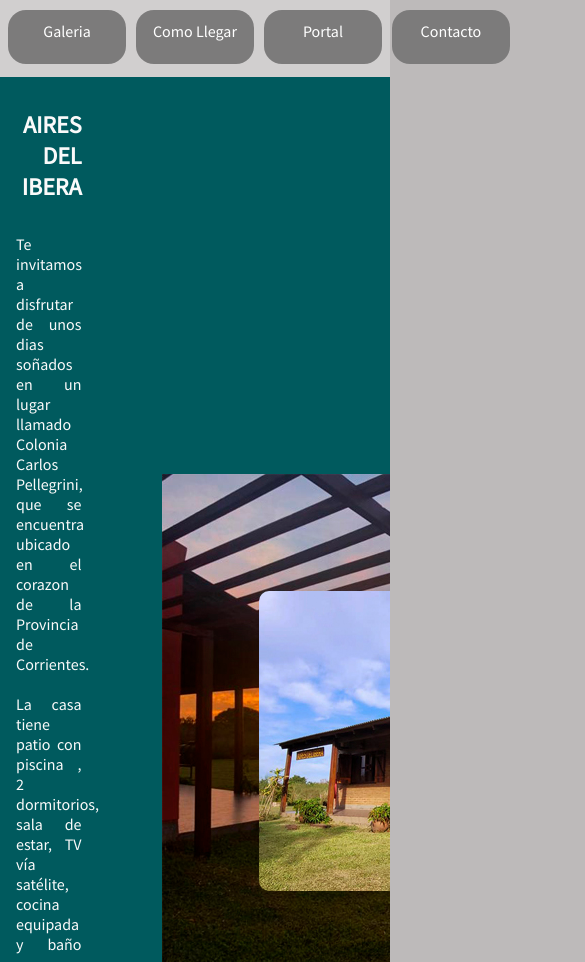
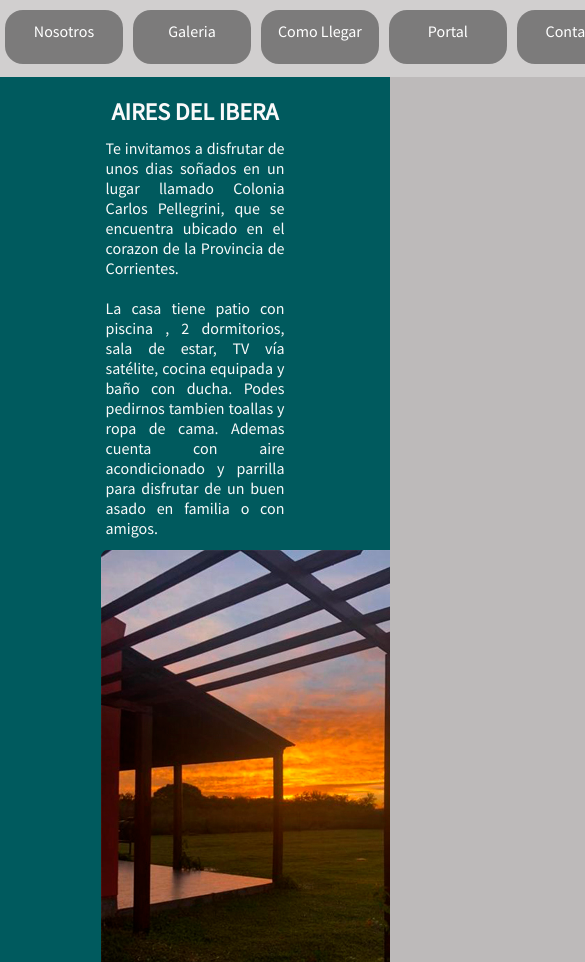
Before and after one commit to angelesgdf/airesdelibera, a plain HTML site: page index.html in a window 390 px wide. Shown: the part 138-1100 px from the top of the page, 585 px wide, since content can reach past the window. Drawn offline with Linux system fonts and the light colour scheme.

Commit message:
agregue responsive en el index

```diff
--- a/style.css
+++ b/style.css
@@ -244,7 +244,7 @@ h2{
     color: #fafafa;
     grid-area: title;
     text-align: center;
-    text-align: end;
+
     margin: .5rem;
     padding: .5rem;
     align-self: flex-end;
@@ -321,6 +321,17 @@ h2{
     body {
         background-color: #005A5E;
     }
+    nav {
+        font-size: medium;
+        background-color: #d1cfcf;
+        padding-top: .5rem;
+        padding-bottom: .5rem;
+        justify-content: center;
+        flex: auto;
+        display: flex;
+
+
+    }
 }
 
 @media screen and (max-width: 780px) {
@@ -332,6 +343,20 @@ h2{
         width: auto;
 
     }
+    nav {
+        font-size: medium;
+        background-color: #d1cfcf;
+        padding-top: .5rem;
+        padding-bottom: .5rem;
+        justify-content: center;
+        flex: auto;
+        display: flex;
+
+
+    }
+
+
+
 }
 
 @media screen and (max-width: 480px) {
@@ -342,4 +367,69 @@ h2{
         width: auto;
 
     }
+    nav {
+        font-size: medium;
+        background-color: #d1cfcf;
+        padding-top: .5rem;
+        padding-bottom: .5rem;
+        justify-content: center;
+        flex: auto;
+        display:inline-block;
+
+
+    }
+
+    .grid {
+        display: grid;
+        grid-template-columns: 25% 25% 25% 25%;
+        grid-template-rows: min-content min-content min-content min-content;
+        grid-template-areas:
+            "... title    title ..."
+            "... texto    texto ..."
+            "... img1    img1..."
+            "... img2    img2..."
+
+    }
+
+    .grid-texto {
+        grid-area: texto;
+        color: #fafafa;
+        padding: 0%;
+        text-align:justify;
+
+
+
+    }
+
+    .grid-img1 {
+        grid-area: img1;
+        overflow: auto;
+        padding: .1rem;
+        margin: .1rem;
+        align-self: center;
+        border-radius: 10px;
+        align-items: center;
+    }
+
+    .grid-img2 {
+        grid-area: img2;
+        overflow: auto;
+        align-self: center;
+        margin: .1rem;
+        border-radius: 10px;
+       align-items: center;
+
+    }
+
+    .grid-title {
+        color: #fafafa;
+        grid-area: title;
+        text-align: center;
+        margin: .1rem;
+        padding: .1rem;
+        align-self: flex-end;
+        text-shadow: #7c7b7b;
+
+    }
+
 }
```
Also changed, not shown: index.html (+2 -2 lines).
